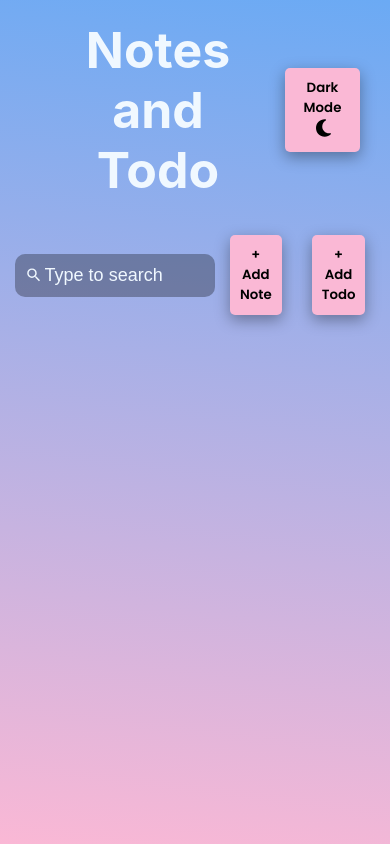
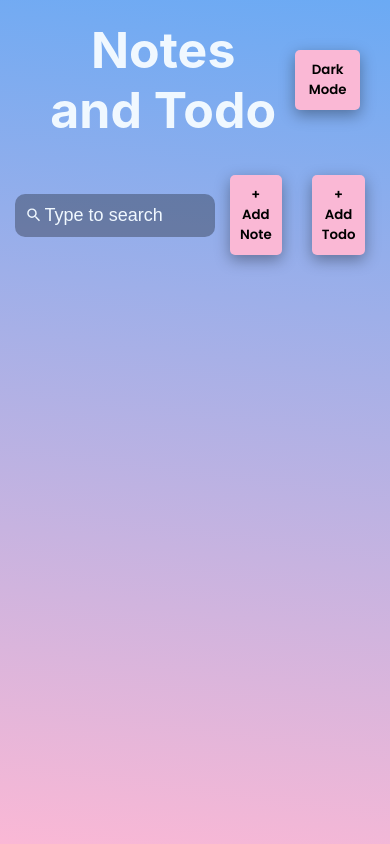
Before and after one commit to marijahavaic/notes-todo-app, a React (Create React App) app: page / in a window 390 px wide. Built offline with nearby package versions, Linux system fonts and the light colour scheme.

Commit message:
Add isMobile state
Check if the device is mobile and change isMobile state accordingly.

```diff
--- a/src/App.js
+++ b/src/App.js
@@ -27,6 +27,26 @@ function App() {
   // Tasks
   const [newTasks, setNewTasks] = useState([]);
   const [tasks, setTasks] = useState([]);
+
+  // Mobile
+
+  const [isMobile, setIsMobile] = useState(false)
+
+  //choose the screen size
+  const handleResize = () => {
+    if (window.innerWidth < 720) {
+        setIsMobile(true)
+    } else {
+        setIsMobile(false)
+    }
+  }
+
+  // create an event listener
+  useEffect(() => {
+    window.addEventListener("resize", handleResize)
+  })
+
+
   // Retrive notes from local storage
   useEffect(() => {
     const savedNotes = JSON.parse(
@@ -142,6 +162,7 @@ function App() {
         handleSearchNote={setSearchText}
         handleToggleDarkMode={setDarkMode}
         isDark={darkMode}
+        isMobile={isMobile}
       />
       <div className='Todos'>
         {newTodo && <AddTodo
--- a/src/Components/Header.js
+++ b/src/Components/Header.js
@@ -7,7 +7,7 @@ import { faSun, faMoon } from '@fortawesome/free-solid-svg-icons';
 
 import '../App.css';
 
-const Header = ({ handleAddNote, handleAddTodo, handleSearchNote, handleToggleDarkMode, isDark }) => {
+const Header = ({ handleAddNote, handleAddTodo, handleSearchNote, handleToggleDarkMode, isDark, isMobile }) => {
     return (
         <div className='Header'>
             <div className='HeaderTitle'>
@@ -15,7 +15,7 @@ const Header = ({ handleAddNote, handleAddTodo, handleSearchNote, handleToggleDa
                 <button className="DarkMoodToggler"
                     onClick={() =>
                         handleToggleDarkMode((prevDarkMode) => !prevDarkMode)}>
-                    {isDark ? <div className="LightButton">Light Mode  <FontAwesomeIcon icon={faSun} className="Icon" style={{ marginLeft: '3px' }} /></div> : <div className="DarkButton">Dark Mode <FontAwesomeIcon icon={faMoon} className="Icon" style={{ marginLeft: '3px' }} /></div>}
+                    {isDark ? <div className="LightButton">{isMobile ? <FontAwesomeIcon icon={faSun} className="Icon" /> : 'Light Mode'}</div> : <div className="DarkButton">{isMobile ? <FontAwesomeIcon icon={faMoon} className="Icon" style={{ marginLeft: '3px' }} /> : 'Dark Mode'}</div>}
                 </button>
             </div>
             <div className='HeaderBody'>
```
